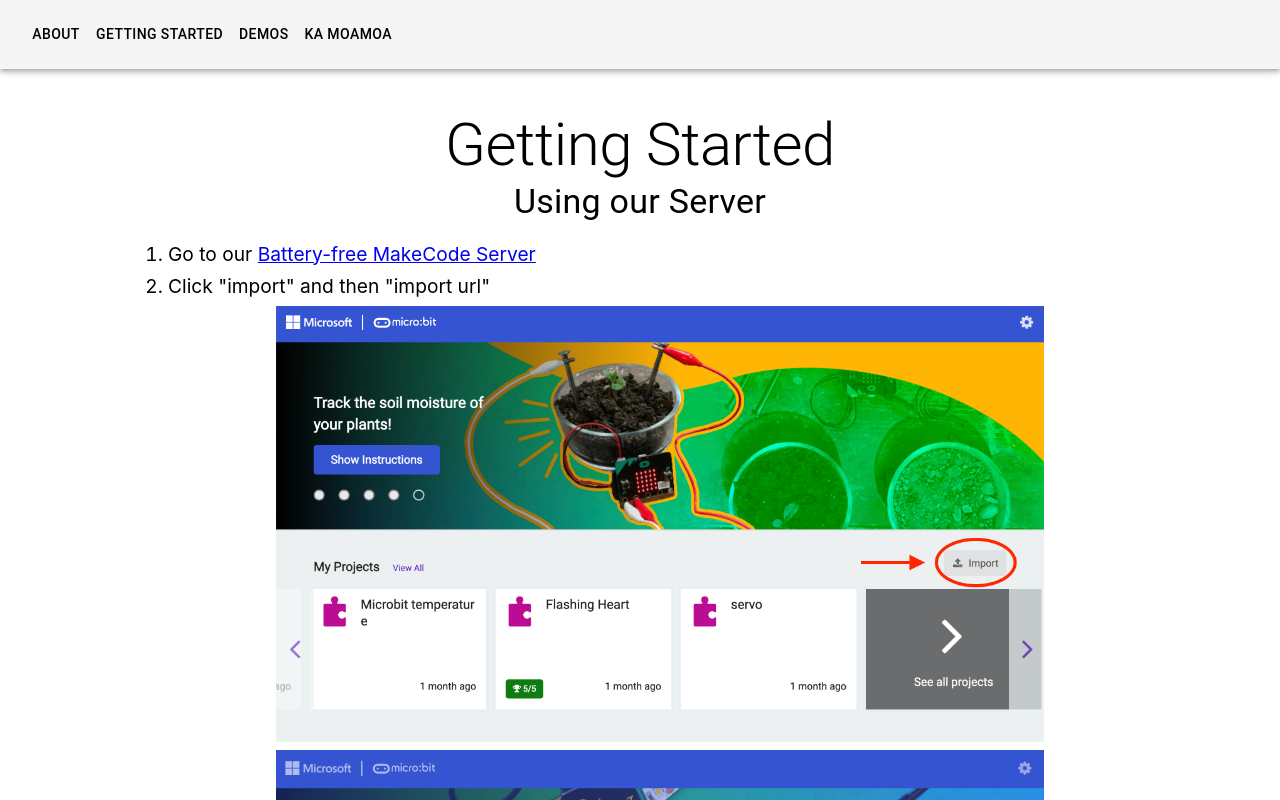
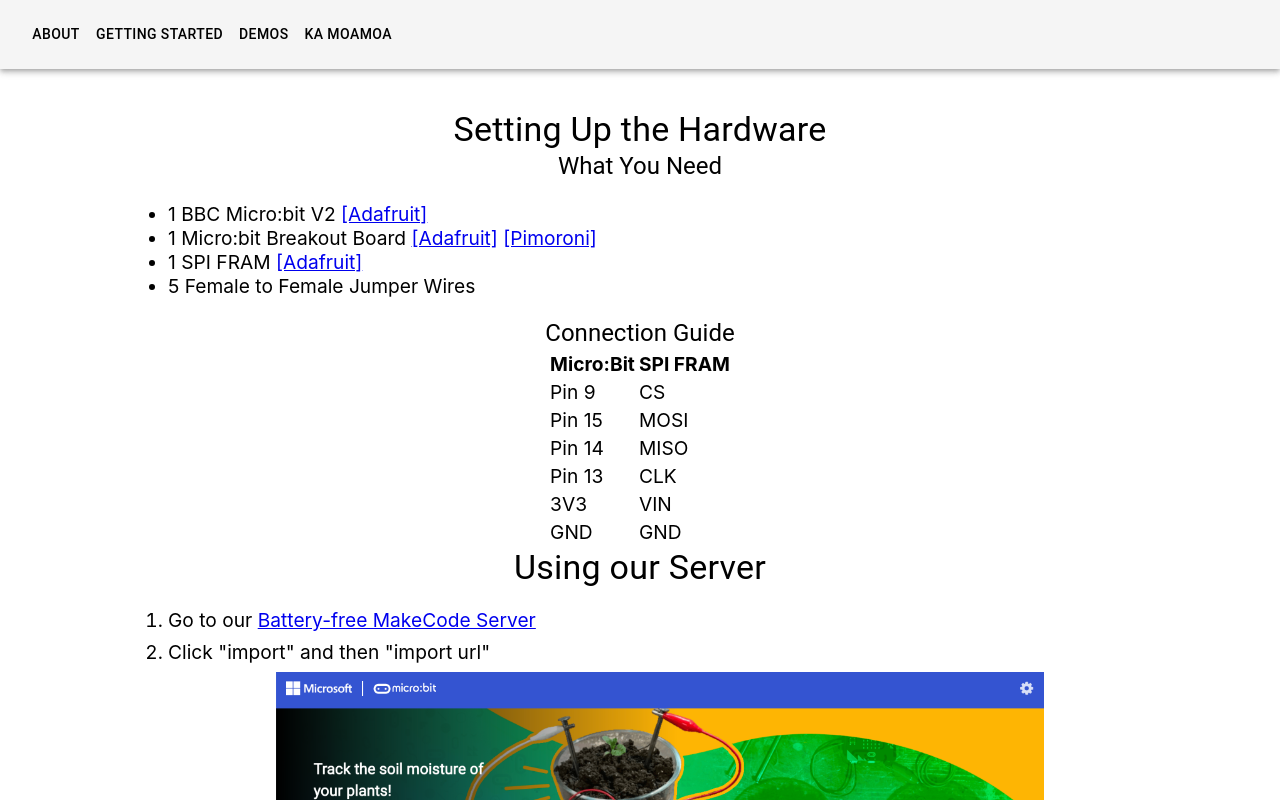
Before and after one commit to ka-moamoa/makecode-website, a React (Create React App) app: page /code in a window 1280 px wide. Shown: the top 800 px of the page. Built offline with nearby package versions, Linux system fonts and the light colour scheme.

Commit message:
added hardware connection instructions

```diff
--- a/src/pages/Code.js
+++ b/src/pages/Code.js
@@ -12,9 +12,87 @@
 const Code = () => {
   return (
     <Box>
-      <Typography variant="h2" align="center" sx={{ mt: 5 }}>
-        Getting Started
+      {/* Hardware Connection Instructions */}
+      <Typography variant="h4" textAlign="center" sx={{ mt: 5 }}>
+        Setting Up the Hardware
       </Typography>
+
+      <Typography variant="h5" textAlign="center">
+        What You Need
+      </Typography>
+      <Box
+        sx={{ width: "80%", m: "auto", d: "block" }}
+        style={{ fontSize: "1.2em" }}
+      >
+        <ul>
+          <li style={{ mt: 2 }}>
+            1 BBC Micro:bit V2{" "}
+            <a href="https://www.adafruit.com/product/4781">[Adafruit]</a>
+          </li>
+          <li style={{ mt: 2 }}>
+            1 Micro:bit Breakout Board{" "}
+            <a href="https://www.adafruit.com/product/4902" target="_blank">
+              [Adafruit]
+            </a>{" "}
+            <a
+              href="https://shop.pimoroni.com/products/pinbetween"
+              target="_blank"
+            >
+              [Pimoroni]
+            </a>
+          </li>
+          <li style={{ mt: 2 }}>
+            1 SPI FRAM{" "}
+            <a
+              href="https://www.adafruit.com/product/1897?gclid=CjwKCAiA3KefBhByEiwAi2LDHB1JLb-lflyjA7Vdw_aSJutwQ2WrVqZlE8iCQv4B7Ydz4quqZKGQ_RoCFbwQAvD_BwE"
+              target="_blank"
+            >
+              {" "}
+              [Adafruit]{" "}
+            </a>
+          </li>
+          <li style={{ mt: 2 }}>5 Female to Female Jumper Wires</li>
+        </ul>
+      </Box>
+
+      <Typography variant="h5" textAlign="center">
+        Connection Guide
+      </Typography>
+      <Box
+        sx={{ width: "80%", m: "auto", d: "block" }}
+        style={{ fontSize: "1.2em" }}
+      >
+        <table style={{ "margin-left": "auto", "margin-right": "auto" }}>
+          <tr>
+            <th>Micro:Bit</th>
+            <th>SPI FRAM</th>
+          </tr>
+          <tr>
+            <td>Pin 9</td>
+            <td>CS</td>
+          </tr>
+          <tr>
+            <td>Pin 15</td>
+            <td>MOSI</td>
+          </tr>
+          <tr>
+            <td>Pin 14</td>
+            <td>MISO</td>
+          </tr>
+          <tr>
+            <td>Pin 13</td>
+            <td>CLK</td>
+          </tr>
+          <tr>
+            <td>3V3</td>
+            <td>VIN</td>
+          </tr>
+          <tr>
+            <td>GND</td>
+            <td>GND</td>
+          </tr>
+        </table>
+      </Box>
       <Typography variant="h4" textAlign="center">
         Using our Server
       </Typography>
```
